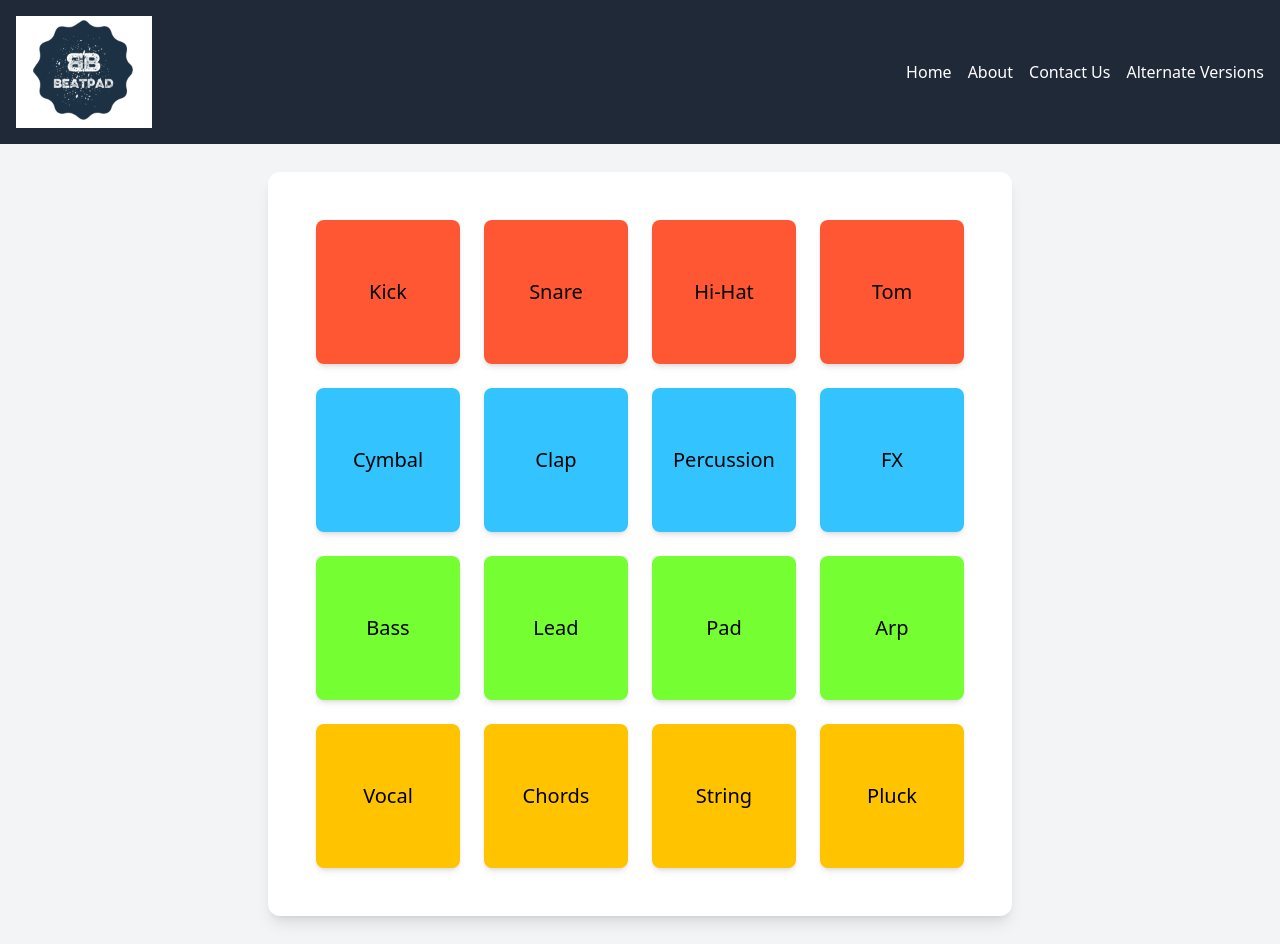
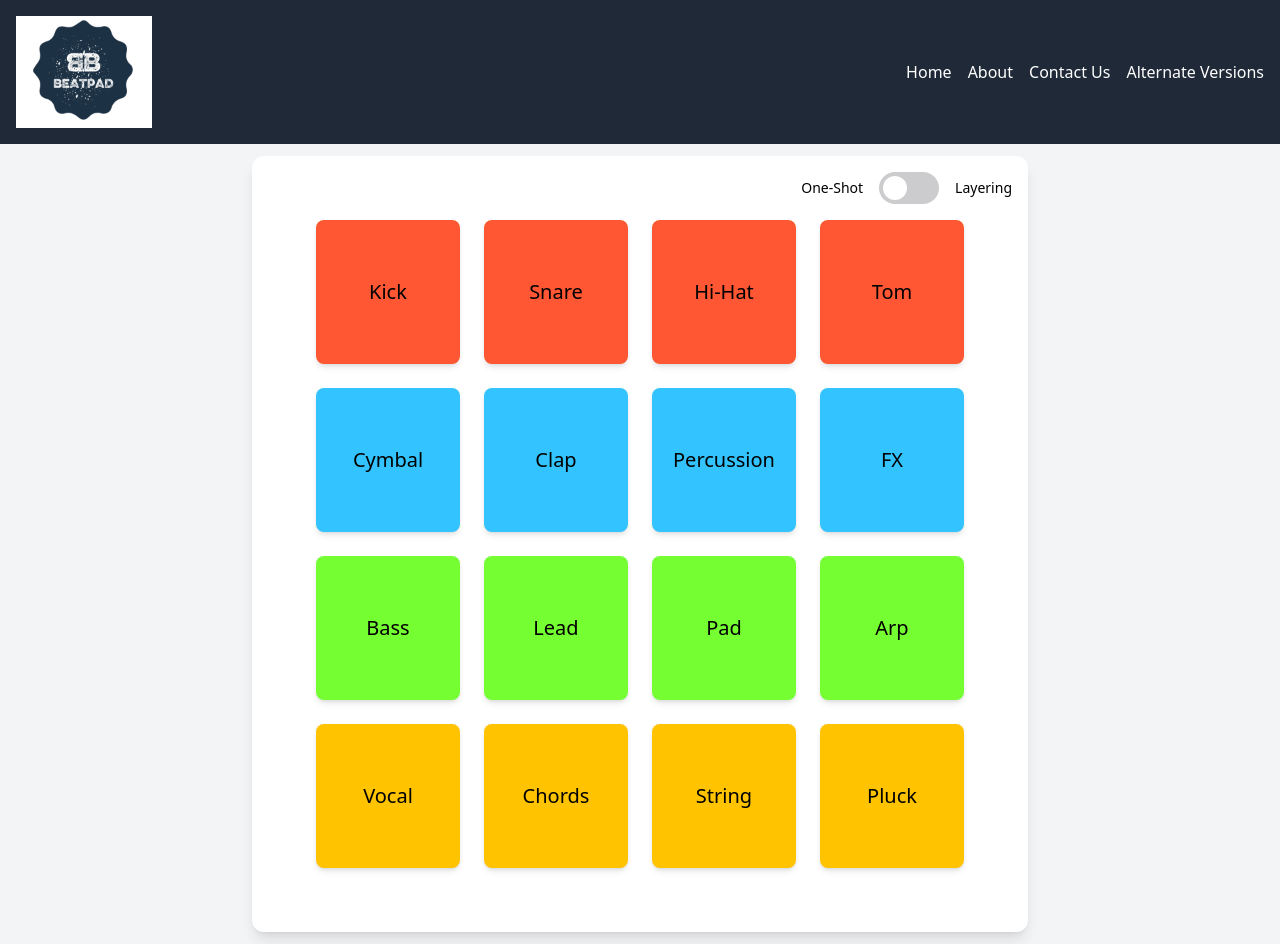
Before and after one commit to siddsan7/sunhacks-project, a React (Create React App) app: page / in a window 1280 px wide. Built offline with nearby package versions, Linux system fonts and the light colour scheme.

Commit message:
Added a toggle switch to switch between One-Shot and Layering modes. Fixed the hover effects

```diff
--- a/src/App.js
+++ b/src/App.js
@@ -1,4 +1,7 @@
-import React from "react";
+import React, { useState } from "react";
+import { Howl, Howler } from "howler";
+import Switcher12 from "./Switcher12";
+
 const squareTexts = [
   'Kick', 'Snare', 'Hi-Hat', 'Tom',
   'Cymbal', 'Clap', 'Percussion', 'FX',
@@ -6,61 +9,111 @@ const squareTexts = [
   'Vocal', 'Chords', 'String', 'Pluck'
 ];
 
+const squareTextsLayered = [
+  'Beat 1', 'Beat 2', 'Beat 3', 'Beat 4',
+  'Sub bass 1', 'Sub bass 2', 'Sub bass 3', 'Sub bass 4',
+  'Synth 1', 'Synth 2', 'Synth 3', 'Synth 4',
+  'Vocal 1', 'Vocal 2', 'Vocal 3', 'Vocal 4'
+];
+
+const audioSources = []; // Fill this with your audio sources
+
 const getCustomColor = (index) => {
   const colors = [
-    "#FF5733",
-    "#FF5733",
-    "#FF5733",
-    "#FF5733",
-    "#33C4FF",
-    "#33C4FF",
-    "#33C4FF",
-    "#33C4FF",
-    "#75FF33",
-    "#75FF33",
-    "#75FF33",
-    "#75FF33",
-    "#FFC300",
-    "#FFC300",
-    "#FFC300",
-    "#FFC300",
+    "#FF5733", "#FF5733", "#FF5733", "#FF5733",
+    "#33C4FF", "#33C4FF", "#33C4FF", "#33C4FF",
+    "#75FF33", "#75FF33", "#75FF33", "#75FF33",
+    "#FFC300", "#FFC300", "#FFC300", "#FFC300",
   ];
-
   return colors[index % colors.length];
 };
 
+const OneShotBeatpad = ({ handleSquareClick }) => (
+  <div className="grid grid-cols-4 gap-6">
+    {Array.from({ length: 16 }).map((_, index) => (
+      <div
+        key={index}
+        data-index={index}
+        onMouseEnter={(e) => e.currentTarget.style.backgroundColor = "#909699"} // Hover color
+        onMouseLeave={(e) => e.currentTarget.style.backgroundColor = getCustomColor(index)} // Reset color
+        onClick={() => handleSquareClick(index)}
+        style={{ backgroundColor: getCustomColor(index) }}
+        className="h-36 w-36 rounded-lg shadow-md flex items-center justify-center transform transition-transform duration-300 ease-in-out hover:scale-105 hover:shadow-xl" // Added hover styles
+      >
+        <span className="text-center text-xl text-black pointer-events-none">
+          {squareTexts[index]}
+        </span>
+      </div>
+    ))}
+  </div>
+);
+
+const LayeringBeatpad = ({ handleSquareClick }) => (
+  <div className="grid grid-cols-4 gap-6">
+    {Array.from({ length: 16 }).map((_, index) => (
+      <div
+        key={index}
+        data-index={index}
+        onMouseEnter={(e) => e.currentTarget.style.backgroundColor = "#909699"} // Hover color
+        onMouseLeave={(e) => e.currentTarget.style.backgroundColor = getCustomColor(index)} // Reset color
+        onClick={() => handleSquareClick(index)}
+        style={{ backgroundColor: getCustomColor(index) }}
+        className="h-36 w-36 rounded-lg shadow-md flex items-center justify-center transform transition-transform duration-300 ease-in-out hover:scale-105 hover:shadow-xl" // Added hover styles
+      >
+        <span className="text-center text-xl text-black pointer-events-none">
+          {squareTextsLayered[index]}
+        </span>
+      </div>
+    ))}
+  </div>
+);
+
 function App() {
-  const handleMouseEnter = (event) => {
-    event.target.style.backgroundColor = "#909699"; // Gray color
+  const [isLayering, setIsLayering] = useState(false); // State for layering mode
+
+  const handleOneShotClick = (index) => {
+    Howler.stop(); // Stop all sounds
+    const sound = new Howl({
+      src: [audioSources[index]],
+      html5: true,
+    });
+    sound.play(); // Play the selected sound
   };
 
-  const handleMouseLeave = (event) => {
-    const index = event.target.getAttribute("data-index");
-    event.target.style.backgroundColor = getCustomColor(index);
+  const handleLayeringClick = (index) => {
+    const sound = new Howl({
+      src: [audioSources[index]],
+      html5: true,
+    });
+    sound.play(); // Play the selected sound
+  };
+
+  const handleSquareClick = (index) => {
+    if (isLayering) {
+      handleLayeringClick(index); // Call layering click handler
+    } else {
+      handleOneShotClick(index); // Call one-shot click handler
+    }
+  };
+
+  const toggleMode = (checked) => {
+    setIsLayering(checked);
   };
 
   return (
     <div className="min-h-screen flex items-center justify-center bg-gray-100">
-      {/* Centered Box */}
-      <div className="bg-white rounded-xl shadow-lg p-12">
-        <div className="grid grid-cols-4 gap-6">
-          {/* 4x4 Grid of Rounded Squares */}
-          {Array.from({ length: 16 }).map((_, index) => (
-            <div
-              key={index}
-              data-index={index}
-              onMouseEnter={handleMouseEnter}
-              onMouseLeave={handleMouseLeave}
-              style={{ backgroundColor: getCustomColor(index) }} // Custom colors
-              className="h-36 w-36 rounded-lg shadow-md transform hover:scale-105 hover:shadow-xl transition-all duration-300 flex items-center justify-center"
-            >
-              <span className="text-center text-xl text-black pointer-events-none">
-              {squareTexts[index]}
-              </span>
+      <div className="bg-white rounded-xl shadow-lg p-16 relative">
+        {/* Toggle Switch for One Shot/Layering */}
+        <div className="absolute top-4 right-4 z-20">
+          <Switcher12 onToggle={toggleMode} />
+        </div>
 
-            </div>
-          ))}
-        </div>
+        {/* Render the appropriate beatpad based on the layering state */}
+        {isLayering ? (
+          <LayeringBeatpad handleSquareClick={handleSquareClick} />
+        ) : (
+          <OneShotBeatpad handleSquareClick={handleSquareClick} />
+        )}
       </div>
     </div>
   );
--- /dev/null
+++ b/src/Switcher12.js
@@ -0,0 +1,41 @@
+// Switcher12.js
+import React, { useState } from 'react';
+
+const Switcher12 = ({ onToggle }) => {
+  const [isChecked, setIsChecked] = useState(false);
+
+  const handleCheckboxChange = () => {
+    setIsChecked(!isChecked);
+    onToggle(!isChecked); // Notify the parent component
+  };
+
+  return (
+    <label className='themeSwitcherTwo relative inline-flex cursor-pointer select-none items-center'>
+      <input
+        type='checkbox'
+        checked={isChecked}
+        onChange={handleCheckboxChange}
+        className='sr-only'
+      />
+      <span className='label flex items-center text-sm font-medium text-black'>
+        One-Shot
+      </span>
+      <span
+        className={`slider mx-4 flex h-8 w-[60px] items-center rounded-full p-1 duration-200 ${
+          isChecked ? 'bg-[#212b36]' : 'bg-[#CCCCCE]'
+        }`}
+      >
+        <span
+          className={`dot h-6 w-6 rounded-full bg-white duration-200 ${
+            isChecked ? 'translate-x-[28px]' : ''
+          }`}
+        ></span>
+      </span>
+      <span className='label flex items-center text-sm font-medium text-black'>
+        Layering
+      </span>
+    </label>
+  );
+};
+
+export default Switcher12;
```
